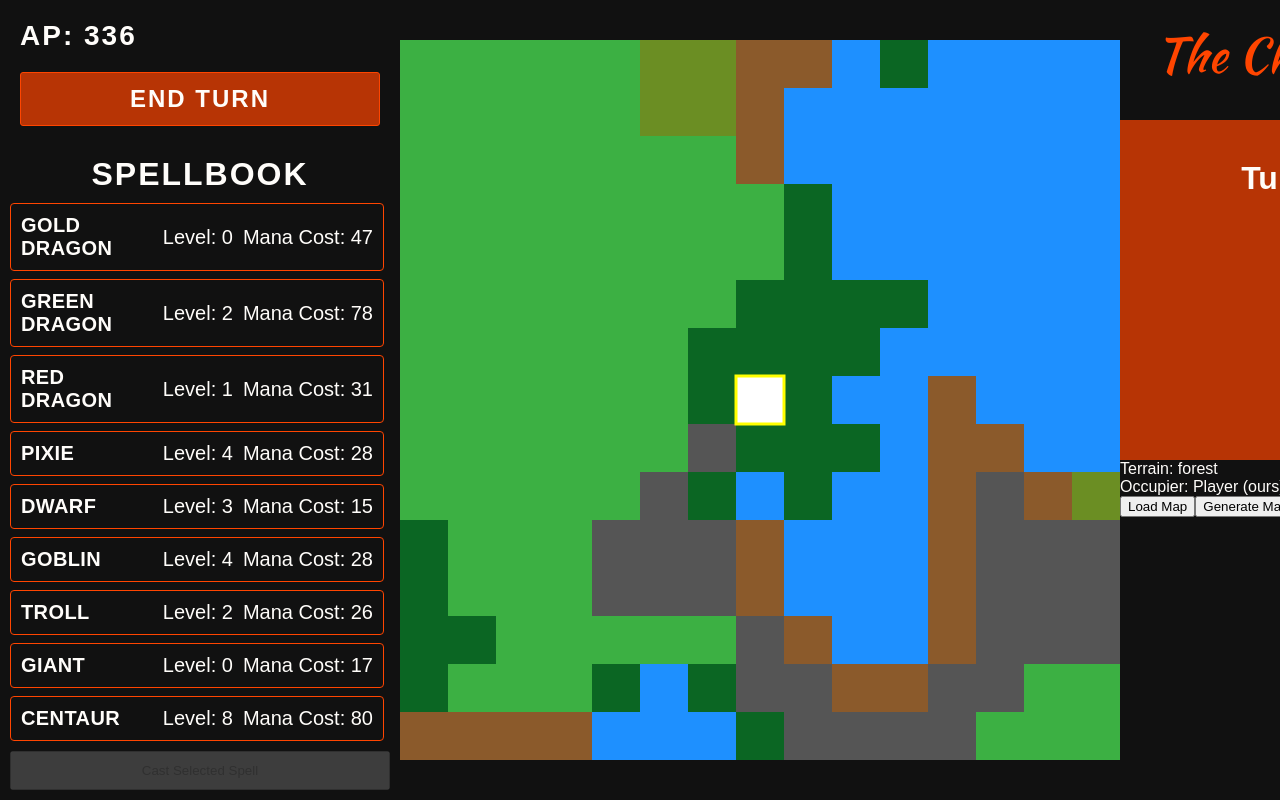
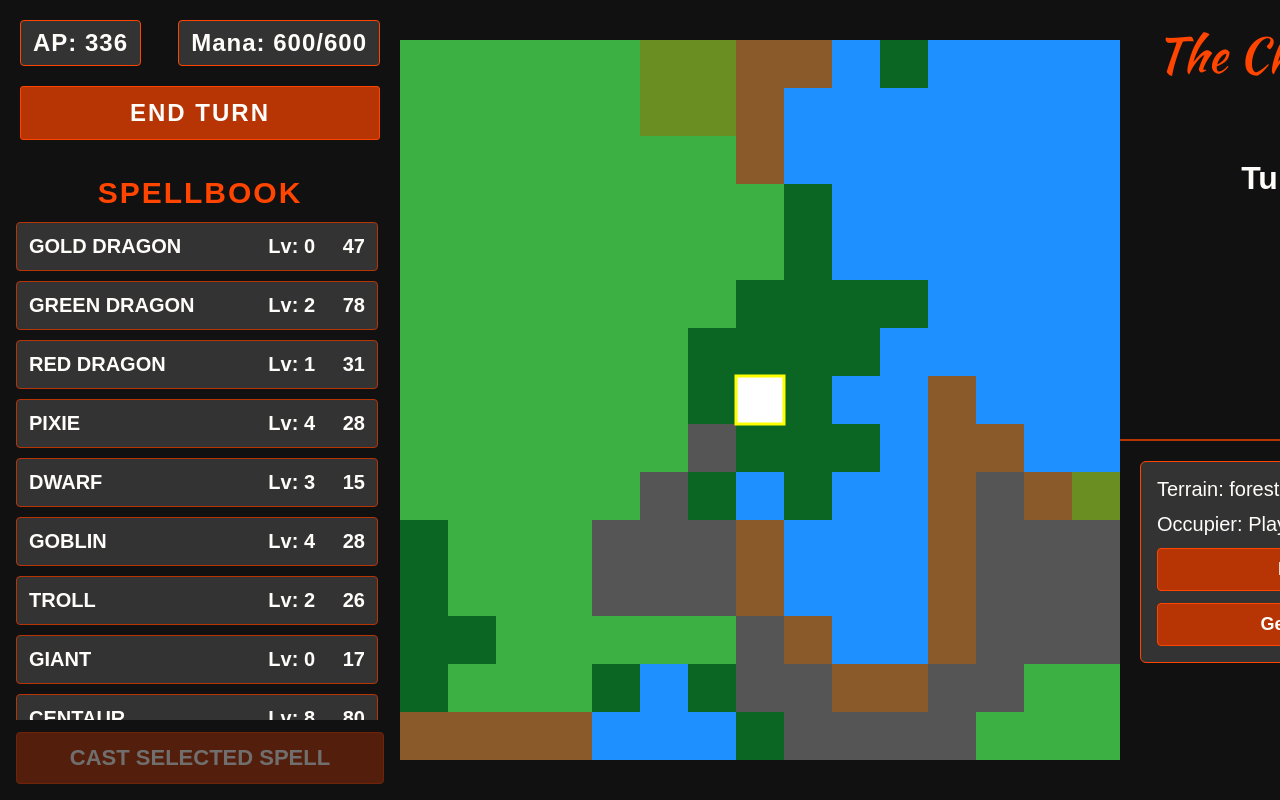
Before and after one commit to Nimira43/The-Chaos-Realm, a React (Vite) app: page /game in a window 1280 px wide. Built offline with nearby package versions, Linux system fonts and the light colour scheme; a web font is replaced by a local one.

Commit message:
Added identifiers to represent different cast creatures. Improved game interface.

```diff
--- a/src/data/player.js
+++ b/src/data/player.js
@@ -3,8 +3,8 @@ export const PLAYER = {
   y: 16,
   name: 'Player',
   max_ap: 336,
-  max_mana: 200,
-  current_mana: 200,
+  max_mana: 600,
+  current_mana: 600,
   ap: 336,
   stamina: 70,
   constitution: 40,
--- a/src/engine/useMapAndPlayer.js
+++ b/src/engine/useMapAndPlayer.js
@@ -96,10 +96,20 @@ export function useMapAndPlayer() {
   }, [cursor, selected, terrainLayer, playerPosition])
 
   function endTurn() {
+    // Reset AP
     PLAYER.ap = PLAYER.max_ap
     setAp(PLAYER.ap)
+
+    // Mana regeneration: +10% of current mana (rounded up)
+    const regen = Math.ceil(PLAYER.current_mana * 0.10)
+    PLAYER.current_mana = Math.min(
+      PLAYER.current_mana + regen,
+      PLAYER.max_mana
+    )
+
     setRound(prev => prev + 1)
   }
+
 
   function restartGame() {
     const generated = generateProceduralMap()
@@ -202,10 +212,11 @@ export function useMapAndPlayer() {
     const spawnCreature = (creatureName, tile) => {
       setObjectLayer(prev => {
         const copy = prev.map(row => [...row])
-        copy[tile.y][tile.x] = creatureName
+        copy[tile.y][tile.x] = { type: 'creature', name: creatureName }
         return copy
       })
     }
+
 
     castSpell({
       spell,
--- a/src/index.css
+++ b/src/index.css
@@ -30,7 +30,8 @@ body {
   color: var(--light);
 }
 
-/* MAIN LAYOUT GRID */
+/* Main Layout Grid */
+
 #game-container {
   display: grid;
   grid-template-columns: 400px 1fr 400px;
@@ -39,7 +40,8 @@ body {
   height: 100vh;
 }
 
-/* LEFT PANEL */
+/* Left Upper Panel */
+
 #left-panel {
   display: flex;
   flex-direction: column;
@@ -47,16 +49,28 @@ body {
   background: var(--dark);
 }
 
+/* Player UI Display */
+
 #player-ui {
   background: var(--dark);
   padding: 20px;
 }
 
-#ap-display {
+#player-stats {
+  display: flex;
+  justify-content: space-between;
+  align-items: center;
   margin-bottom: 20px;
-  font-size: 28px;
+  font-size: 24px;
   font-weight: 700;
-  letter-spacing: 2px;
+  letter-spacing: 1px;
+}
+
+#player-stats div {
+  background: var(--grey-1);
+  padding: 8px 12px;
+  border-radius: 4px;
+  border: 1px solid var(--main);
 }
 
 #end-turn-btn {
@@ -79,75 +93,109 @@ body {
   background: var(--main);
 }
 
+/* Left Lower Panel */
+
 #left-lower {
   flex: 1;
   display: flex;
   flex-direction: column;
   background: var(--dark);
-  padding: 10px;
+  padding: 16px;
+  gap: 12px;
   overflow: hidden;
 }
 
-/* SPELLBOOK TITLE */
+/* Spellbook */
+
 .spellbook-title {
-  margin: 0 0 10px 0;
+  margin: 0;
   padding: 0;
-  font-size: 32px;
+  font-size: 30px;
   text-transform: uppercase;
   text-align: center;
   letter-spacing: 2px;
+  color: var(--main);
 }
 
-/* SCROLLABLE SPELL LIST */
 .spellbook-list {
   flex: 1;
-  overflow-y: scroll;
-  padding-right: 6px;
+  overflow-y: auto;
   display: flex;
   flex-direction: column;
-  gap: 8px;
-  scrollbar-width: none;
+  gap: 10px;
+  padding-right: 6px;
 }
 
 .spellbook-list::-webkit-scrollbar {
-  display: none;
+  width: 6px;
 }
 
-/* SPELL ENTRY */
+.spellbook-list::-webkit-scrollbar-thumb {
+  background: var(--main);
+  border-radius: 3px;
+}
+
 .spell-entry {
-  background: var(--main-dark);
-  padding: 10px;
-  border: 1px solid var(--main);
+  background: var(--grey-1);
+  padding: 12px;
+  border: 1px solid var(--main-dark);
   border-radius: 4px;
   font-size: 20px;
-  cursor: pointer;
   display: flex;
   justify-content: space-between;
   align-items: center;
-  gap: 10px;
   transition: var(--transition);
+  cursor: pointer;
 }
 
 .spell-entry:hover {
-  background-color: var(--main);
+  background: var(--main-dark);
+}
+
+.spell-entry.selected {
+  background: var(--main);
+  border-color: var(--light);
 }
 
 .spell-name {
-  color: var(--light);
+  flex: 1;
   font-weight: 700;
   text-transform: uppercase;
-  letter-spacing: 0.4px;
-  flex: 1
+  color: var(--light);
 }
 
 .spell-units,
 .spell-cost {
   color: var(--light);
-  font-weight: 500;
-  white-space: nowrap;
+  font-weight: 600;
+  min-width: 50px;
+  text-align: right;
 }
 
-/* MIDDLE PANEL */
+.cast-btn {
+  padding: 12px;
+  font-size: 22px;
+  font-weight: 700;
+  text-transform: uppercase;
+  border-radius: 4px;
+  border: 1px solid var(--main);
+  background: var(--main-dark);
+  color: var(--light);
+  cursor: pointer;
+  transition: var(--transition);
+}
+
+.cast-btn.active:hover {
+  background: var(--main);
+}
+
+.cast-btn.disabled {
+  opacity: 0.4;
+  cursor: not-allowed;
+}
+
+/* Middle Panel */
+
 #middle-panel {
   display: flex;
   justify-content: center;
@@ -157,7 +205,8 @@ body {
   width: 100%;
 }
 
-/* CANVAS */
+/* Canvas */
+
 canvas {
   width: 720px;
   height: 720px;
@@ -165,7 +214,8 @@ canvas {
   background: var(--black);
 }
 
-/* RIGHT PANEL */
+/* Right Panel */
+
 #right-panel {
   display: flex;
   flex-direction: column;
@@ -184,7 +234,7 @@ canvas {
 
 #right-middle {
   flex: 1;
-  background: var(--main-dark);
+  background: var(--dark);
 }
 
 #turn-counter {
@@ -197,9 +247,121 @@ canvas {
 #right-lower {
   flex: 1;
   background: var(--dark);
+  padding: 20px;
+  border-top: 2px solid var(--main-dark);
 }
 
-/* MAP EDITOR */
+.info-panel {
+  background: var(--grey-1);
+  padding: 16px;
+  border-radius: 6px;
+  border: 1px solid var(--main);
+  display: flex;
+  flex-direction: column;
+  gap: 12px;
+  font-size: 20px;
+}
+
+.info-panel button {
+  padding: 10px;
+  background: var(--main-dark);
+  border: 1px solid var(--main);
+  color: var(--light);
+  font-size: 18px;
+  font-weight: 700;
+  cursor: pointer;
+  border-radius: 4px;
+  transition: var(--transition);
+}
+
+.info-panel button:hover {
+  background: var(--main);
+}
+
+/* Load Level Modal */
+
+.modal {
+  position: fixed;
+  top: 0;
+  left: 0;
+  width: 100vw;
+  height: 100vh;
+  background: rgba(0, 0, 0, 0.75);
+  display: flex;
+  justify-content: center;
+  align-items: center;
+  z-index: 999;
+  backdrop-filter: blur(4px);
+}
+
+.modal-content {
+  background: var(--grey-1);
+  border: 2px solid var(--main);
+  border-radius: 8px;
+  padding: 30px;
+  width: 380px;
+  display: flex;
+  flex-direction: column;
+  gap: 20px;
+  box-shadow: 0 0 20px var(--main-dark);
+  animation: modal-pop 0.25s ease-out;
+}
+
+.modal-content h2 {
+  margin: 0;
+  padding: 0;
+  text-align: center;
+  font-size: 32px;
+  color: var(--main);
+  text-transform: uppercase;
+  letter-spacing: 2px;
+}
+
+.modal-content input {
+  padding: 12px;
+  font-size: 20px;
+  border-radius: 4px;
+  border: 1px solid var(--main);
+  background: var(--dark);
+  color: var(--light);
+  outline: none;
+}
+
+.modal-content input:focus {
+  border-color: var(--main);
+  box-shadow: 0 0 6px var(--main);
+}
+
+.modal-content button {
+  padding: 12px;
+  font-size: 20px;
+  font-weight: 700;
+  text-transform: uppercase;
+  border-radius: 4px;
+  border: 1px solid var(--main);
+  background: var(--main-dark);
+  color: var(--light);
+  cursor: pointer;
+  transition: var(--transition);
+}
+
+.modal-content button:hover {
+  background: var(--main);
+}
+
+@keyframes modal-pop {
+  from {
+    transform: scale(0.85);
+    opacity: 0;
+  }
+
+  to {
+    transform: scale(1);
+    opacity: 1;
+  }
+}
+
+/* Map Editor */
 
 #map-editor-container {
   display: grid;
@@ -234,13 +396,11 @@ canvas {
   width: 600px !important;
   height: 600px !important;
 }
-/* MAP EDITOR — TWO COLUMN TERRAIN GRID */
+
 .terrain-grid {
   display: grid;
   grid-template-columns: 1fr 1fr;
-  /* two columns */
   gap: 14px 12px;
-  /* vertical | horizontal spacing */
   margin-bottom: 20px;
   padding-right: 4px;
 }
--- a/src/pages/GameEngine.jsx
+++ b/src/pages/GameEngine.jsx
@@ -1,5 +1,6 @@
 import { useRef, useState } from 'react'
 import { SPELLBOOK } from '../data/spellbook.js'
+import { PLAYER } from '../data/player.js'
 import { useMapAndPlayer } from '../engine/useMapAndPlayer.js'
 import { useViewportRenderer } from '../ui/useViewportRenderer.js'
 import '../index.css'
@@ -38,8 +39,13 @@ export default function GameEngine() {
     <div id='game-container'>
       <div id='left-panel'>
         <div id='player-ui'>
-          <div id='ap-display'>
+          <div id='player-stats'>
+            <div>
               AP: {ap}
+            </div>
+            <div>
+              Mana: {PLAYER.current_mana}/{PLAYER.max_mana}
+            </div>
           </div>
 
           <button
@@ -59,41 +65,37 @@ export default function GameEngine() {
           {SPELLBOOK.map((spell, i) => (
             <div
               key={i}
-                className='spell-entry'
-                onClick={() => setSelectedSpell(spell)}
-                style={{
-                  cursor: 'pointer',
-                  background:
-                    selectedSpell?.name === spell.name ? '#444' : 'transparent'
-                }}
+              className={
+                `spell-entry ${selectedSpell?.name === spell.name ? 'selected' : ''}`
+              }
+              onClick={
+                () => setSelectedSpell(spell)
+              }
             >
               <div className='spell-name'>
                 {spell.name}
               </div>
               <div className='spell-units'>
-                  Level: {spell.currentSpellLevel}
+                Lv: {spell.currentSpellLevel}
               </div>
               <div className='spell-cost'>
-                  Mana Cost: {spell.manaCost * (spell.currentSpellLevel || 1)}
+                {spell.manaCost * (spell.currentSpellLevel || 1)}
               </div>
             </div>
           ))}
         </div>
 
         <button
-            style={{
-              marginTop: '10px',
-              padding: '10px',
-              width: '100%',
-              cursor: selectedSpell ? 'pointer' : 'not-allowed',
-              opacity: selectedSpell ? 1 : 0.5
-            }}
+          className={
+              `cast-btn ${selectedSpell ? 'active' : 'disabled'}`
+            }
           onClick={handleCastClick}
           disabled={!selectedSpell}
         >
           Cast Selected Spell
         </button>
       </div>
+
       </div>
 
       <div id='middle-panel'>
@@ -106,7 +108,10 @@ export default function GameEngine() {
       </div>
 
       <div id='right-panel'>
-        <div id='title-area' className='logo-text'>
+        <div
+          id='title-area'
+          className='logo-text'
+        >
           The Chaos Realm
         </div>
 
@@ -136,7 +141,9 @@ export default function GameEngine() {
 
             <button
               className='load-map-btn'
-              onClick={() => setShowLoadModal(true)}
+              onClick={
+                () => setShowLoadModal(true)
+              }
             >
               Load Map
             </button>
@@ -162,8 +169,14 @@ export default function GameEngine() {
                 onChange={e => setMapFilename(e.target.value)}
               />
 
-              <button onClick={loadMapFromFile}>Load</button>
-              <button onClick={() => setShowLoadModal(false)}>Cancel</button>
+              <button onClick={loadMapFromFile}>
+                Load
+              </button>
+              <button onClick={
+                () => setShowLoadModal(false)
+              }>
+                Cancel
+              </button>
             </div>
           </div>
         )}
--- a/src/ui/viewport.js
+++ b/src/ui/viewport.js
@@ -1,5 +1,18 @@
 import { terrainColours } from '../engine/terrain.js'
 import { wrap } from '../engine/utils.js'
+import { CREATURES } from '../data/creatures.js'
+
+function getCreatureCode(name) {
+  const creature = CREATURES.find(c => c.name === name)
+  if (creature?.code) return creature.code
+
+  // Auto-generate fallback: first 3 consonants or letters
+  return name
+    .replace(/[^A-Z]/gi, '')
+    .substring(0, 3)
+    .toUpperCase()
+}
+
 
 export function drawViewport(
   ctx,
@@ -26,6 +39,7 @@ export function drawViewport(
     }
   }
 
+  // --- Draw creatures / objects ---
   for (let vy = 0; vy < viewTiles; vy++) {
     for (let vx = 0; vx < viewTiles; vx++) {
 
@@ -34,7 +48,8 @@ export function drawViewport(
 
       const obj = objectLayer[worldY][worldX]
 
-      if (obj) {
+      if (obj && obj.type === 'creature') {
+        // Blue square
         ctx.fillStyle = 'blue'
         ctx.fillRect(
           vx * tileSize + 6,
@@ -42,9 +57,23 @@ export function drawViewport(
           tileSize - 12,
           tileSize - 12
         )
+
+        // Creature code
+        const code = getCreatureCode(obj.name)
+
+        ctx.fillStyle = 'white'
+        ctx.font = 'bold 14px monospace'
+        ctx.textAlign = 'center'
+        ctx.textBaseline = 'middle'
+        ctx.fillText(
+          code,
+          vx * tileSize + tileSize / 2,
+          vy * tileSize + tileSize / 2
+        )
       }
     }
   }
+
 
   const playerScreenX = (player.x - centreX + radius) * tileSize
   const playerScreenY = (player.y - centreY + radius) * tileSize
```
Also changed, not shown: src/data/creatures.js (+25 -0 lines). Lines whose indentation alone changed are shown as unchanged.
